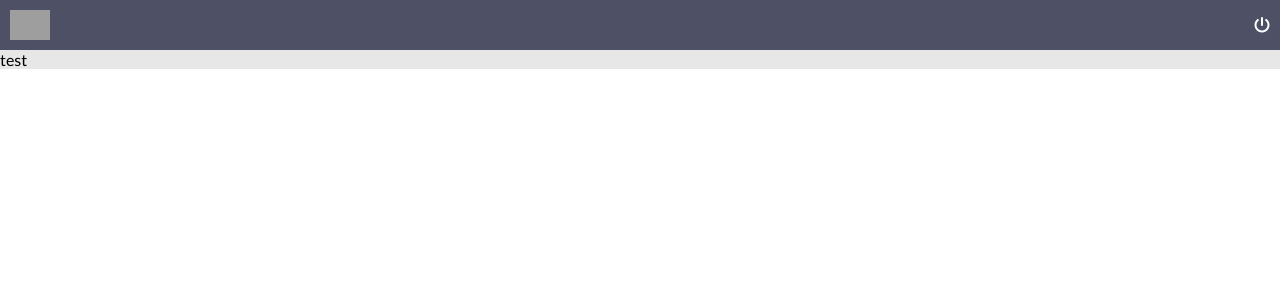
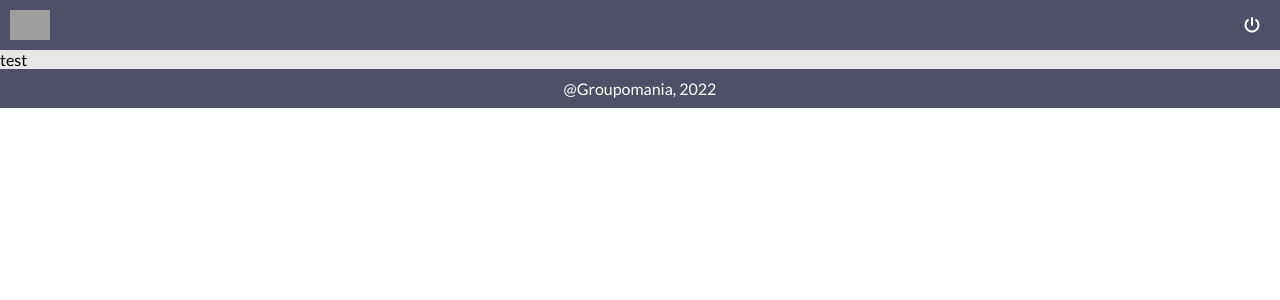
Before and after one commit to wcaillere/Groupomania_app_projet7_OC, a React (Create React App) app in the folder client/: page /home in a window 1280 px wide. Shown: the top 300 px of the page. Built offline with nearby package versions, Linux system fonts and the light colour scheme; grey boxes are pictures that could not be loaded.

Commit message:
Ajout FooterHome

```diff
--- /dev/null
+++ b/client/src/components/FooterHome/index.jsx
@@ -0,0 +1,16 @@
+import styled from 'styled-components';
+import colors from '../../utils/style/colors';
+
+const Footer = styled.footer`
+  width: 100%;
+  padding: 10px;
+  color: white;
+  background: ${colors.Tertiary};
+  text-align: center;
+`;
+
+function FooterHome() {
+  return <Footer>@Groupomania, 2022</Footer>;
+}
+
+export default FooterHome;
--- a/client/src/components/HeaderHome/index.jsx
+++ b/client/src/components/HeaderHome/index.jsx
@@ -10,7 +10,7 @@ const HeaderContainer = styled.header`
   display: flex;
   justify-content: space-between;
   align-items: center;
-  padding: 10px;
+  padding: 10px 20px 10px 10px;
   background: ${colors.Tertiary};
 `;
 
--- a/client/src/pages/Home/index.jsx
+++ b/client/src/pages/Home/index.jsx
@@ -1,5 +1,6 @@
 import styled from 'styled-components';
 import HeaderHome from '../../components/HeaderHome';
+import FooterHome from '../../components/FooterHome';
 
 const MainContainer = styled.main`
   background: #e7e7e7;
@@ -10,6 +11,7 @@ function Home() {
     <div>
       <HeaderHome />
       <MainContainer>test</MainContainer>
+      <FooterHome />
     </div>
   );
 }
```
